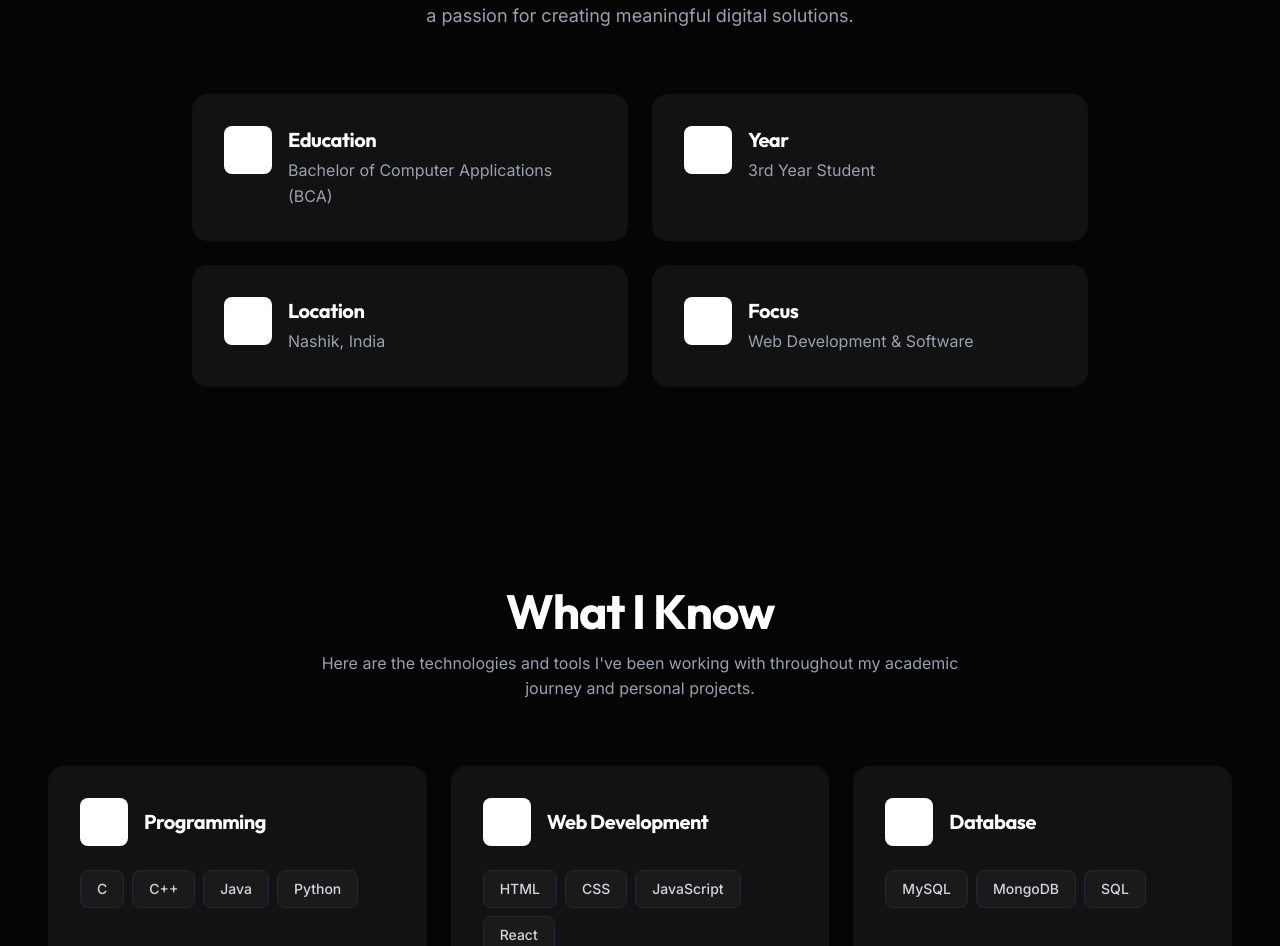
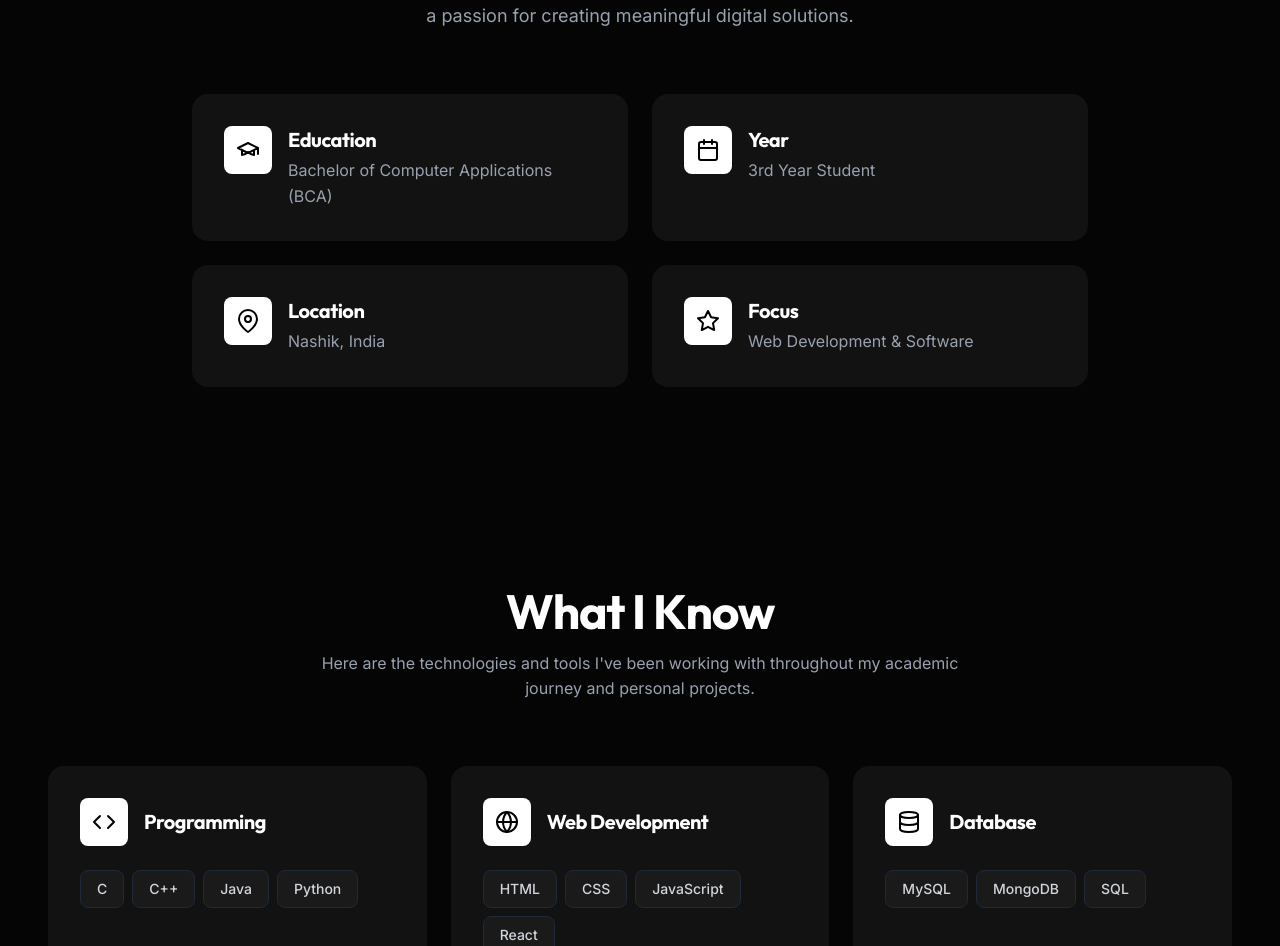
Before and after one commit to sangleaditya824-stack/aditya-portfolio, a React (Vite) app: page / in a window 1280 px wide. Shown: the part 1026-1972 px from the top of the page. Built offline with nearby package versions, Linux system fonts and the light colour scheme.

Commit message:
Updated icon text colors to black

```diff
--- a/src/components/About.jsx
+++ b/src/components/About.jsx
@@ -32,7 +32,7 @@ const About = () => {
                         className="bg-[#121212] p-8 rounded-2xl transition-all group"
                     >
                         <div className="flex items-start gap-4">
-                            <div className="p-3 bg-primary rounded-lg text-white">
+                            <div className="p-3 bg-primary rounded-lg text-black">
                                 <svg xmlns="http://www.w3.org/2000/svg" width="24" height="24" viewBox="0 0 24 24" fill="none" stroke="currentColor" strokeWidth="2" strokeLinecap="round" strokeLinejoin="round"><path d="M22 10v6M2 10l10-5 10 5-10 5z" /><path d="M6 12v5c3 0 6-3 6-3s3 3 6 3v-5" /></svg>
                             </div>
                             <div>
@@ -51,7 +51,7 @@ const About = () => {
                         className="bg-[#121212] p-8 rounded-2xl transition-all group"
                     >
                         <div className="flex items-start gap-4">
-                            <div className="p-3 bg-primary rounded-lg text-white">
+                            <div className="p-3 bg-primary rounded-lg text-black">
                                 <svg xmlns="http://www.w3.org/2000/svg" width="24" height="24" viewBox="0 0 24 24" fill="none" stroke="currentColor" strokeWidth="2" strokeLinecap="round" strokeLinejoin="round"><rect x="3" y="4" width="18" height="18" rx="2" ry="2" /><line x1="16" y1="2" x2="16" y2="6" /><line x1="8" y1="2" x2="8" y2="6" /><line x1="3" y1="10" x2="21" y2="10" /></svg>
                             </div>
                             <div>
@@ -70,7 +70,7 @@ const About = () => {
                         className="bg-[#121212] p-8 rounded-2xl transition-all group"
                     >
                         <div className="flex items-start gap-4">
-                            <div className="p-3 bg-primary rounded-lg text-white">
+                            <div className="p-3 bg-primary rounded-lg text-black">
                                 <svg xmlns="http://www.w3.org/2000/svg" width="24" height="24" viewBox="0 0 24 24" fill="none" stroke="currentColor" strokeWidth="2" strokeLinecap="round" strokeLinejoin="round"><path d="M21 10c0 7-9 13-9 13s-9-6-9-13a9 9 0 0 1 18 0z" /><circle cx="12" cy="10" r="3" /></svg>
                             </div>
                             <div>
@@ -89,7 +89,7 @@ const About = () => {
                         className="bg-[#121212] p-8 rounded-2xl transition-all group"
                     >
                         <div className="flex items-start gap-4">
-                            <div className="p-3 bg-primary rounded-lg text-white">
+                            <div className="p-3 bg-primary rounded-lg text-black">
                                 <svg xmlns="http://www.w3.org/2000/svg" width="24" height="24" viewBox="0 0 24 24" fill="none" stroke="currentColor" strokeWidth="2" strokeLinecap="round" strokeLinejoin="round"><path d="M12 2l3.09 6.26L22 9.27l-5 4.87 1.18 6.88L12 17.77l-6.18 3.25L7 14.14 2 9.27l6.91-1.01L12 2z" /></svg>
                             </div>
                             <div>
--- a/src/components/Contact.jsx
+++ b/src/components/Contact.jsx
@@ -68,7 +68,7 @@ const Contact = () => {
                             <div className="space-y-6">
                                 {/* Email */}
                                 <div className="flex items-start gap-4">
-                                    <div className="p-3 bg-primary rounded-lg text-white shrink-0">
+                                    <div className="p-3 bg-primary rounded-lg text-black shrink-0">
                                         <svg xmlns="http://www.w3.org/2000/svg" width="24" height="24" viewBox="0 0 24 24" fill="none" stroke="currentColor" strokeWidth="2" strokeLinecap="round" strokeLinejoin="round"><path d="M4 4h16c1.1 0 2 .9 2 2v12c0 1.1-.9 2-2 2H4c-1.1 0-2-.9-2-2V6c0-1.1.9-2 2-2z" /><polyline points="22,6 12,13 2,6" /></svg>
                                     </div>
                                     <div className="overflow-hidden">
@@ -79,7 +79,7 @@ const Contact = () => {
 
                                 {/* Phone */}
                                 <div className="flex items-start gap-4">
-                                    <div className="p-3 bg-primary rounded-lg text-white shrink-0">
+                                    <div className="p-3 bg-primary rounded-lg text-black shrink-0">
                                         <svg xmlns="http://www.w3.org/2000/svg" width="24" height="24" viewBox="0 0 24 24" fill="none" stroke="currentColor" strokeWidth="2" strokeLinecap="round" strokeLinejoin="round"><path d="M22 16.92v3a2 2 0 0 1-2.18 2 19.79 19.79 0 0 1-8.63-3.07 19.5 19.5 0 0 1-6-6 19.79 19.79 0 0 1-3.07-8.67A2 2 0 0 1 4.11 2h3a2 2 0 0 1 2 1.72 12.84 12.84 0 0 0 .7 2.81 2 2 0 0 1-.45 2.11L8.09 9.91a16 16 0 0 0 6 6l1.27-1.27a2 2 0 0 1 2.11-.45 12.84 12.84 0 0 0 2.81.7A2 2 0 0 1 22 16.92z" /></svg>
                                     </div>
                                     <div>
@@ -90,7 +90,7 @@ const Contact = () => {
 
                                 {/* Location */}
                                 <div className="flex items-start gap-4">
-                                    <div className="p-3 bg-primary rounded-lg text-white shrink-0">
+                                    <div className="p-3 bg-primary rounded-lg text-black shrink-0">
                                         <svg xmlns="http://www.w3.org/2000/svg" width="24" height="24" viewBox="0 0 24 24" fill="none" stroke="currentColor" strokeWidth="2" strokeLinecap="round" strokeLinejoin="round"><path d="M21 10c0 7-9 13-9 13s-9-6-9-13a9 9 0 0 1 18 0z" /><circle cx="12" cy="10" r="3" /></svg>
                                     </div>
                                     <div>
--- a/src/components/Skills.jsx
+++ b/src/components/Skills.jsx
@@ -94,7 +94,7 @@ const Skills = () => {
                             className="bg-[#121212] p-8 rounded-2xl transition-all group duration-300"
                         >
                             <div className="flex items-center gap-4 mb-6">
-                                <div className="p-3 bg-primary rounded-lg text-white">
+                                <div className="p-3 bg-primary rounded-lg text-black">
                                     {category.icon}
                                 </div>
                                 <h3 className="text-xl font-bold">{category.title}</h3>
```
